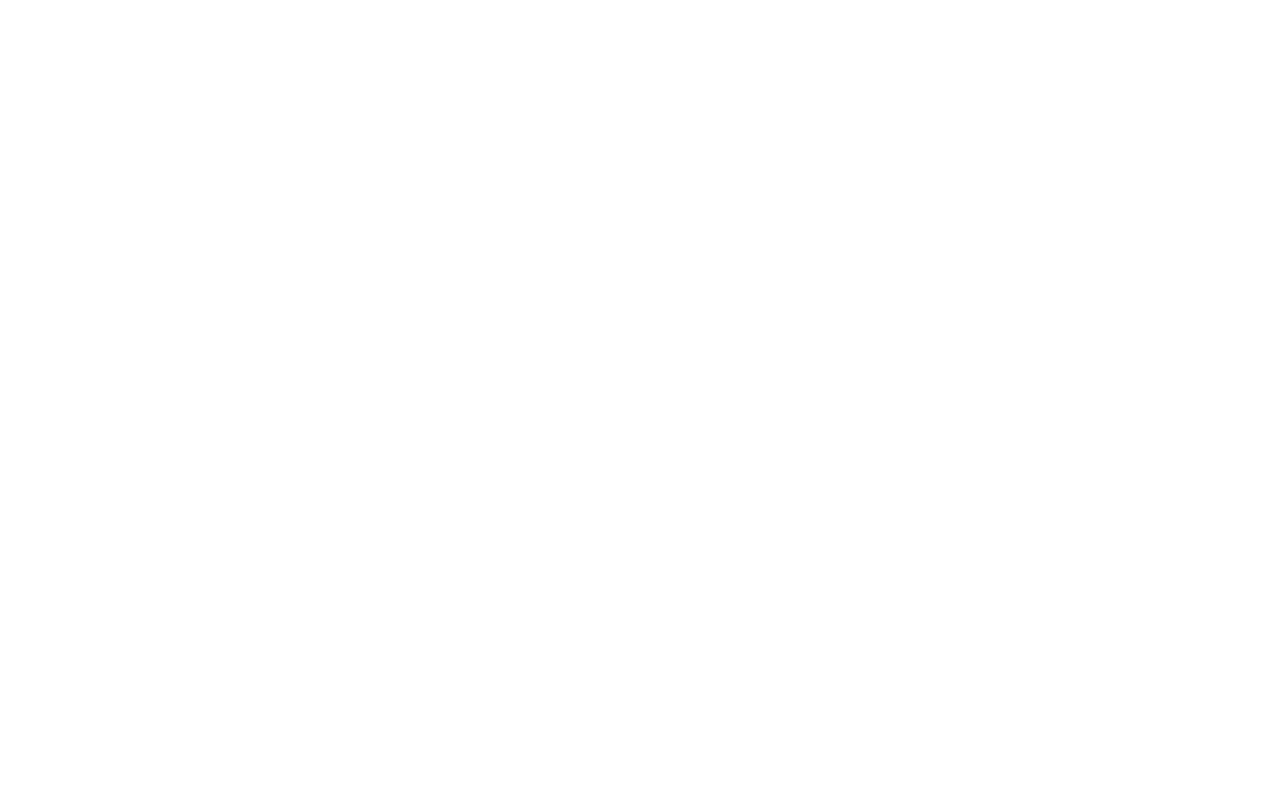
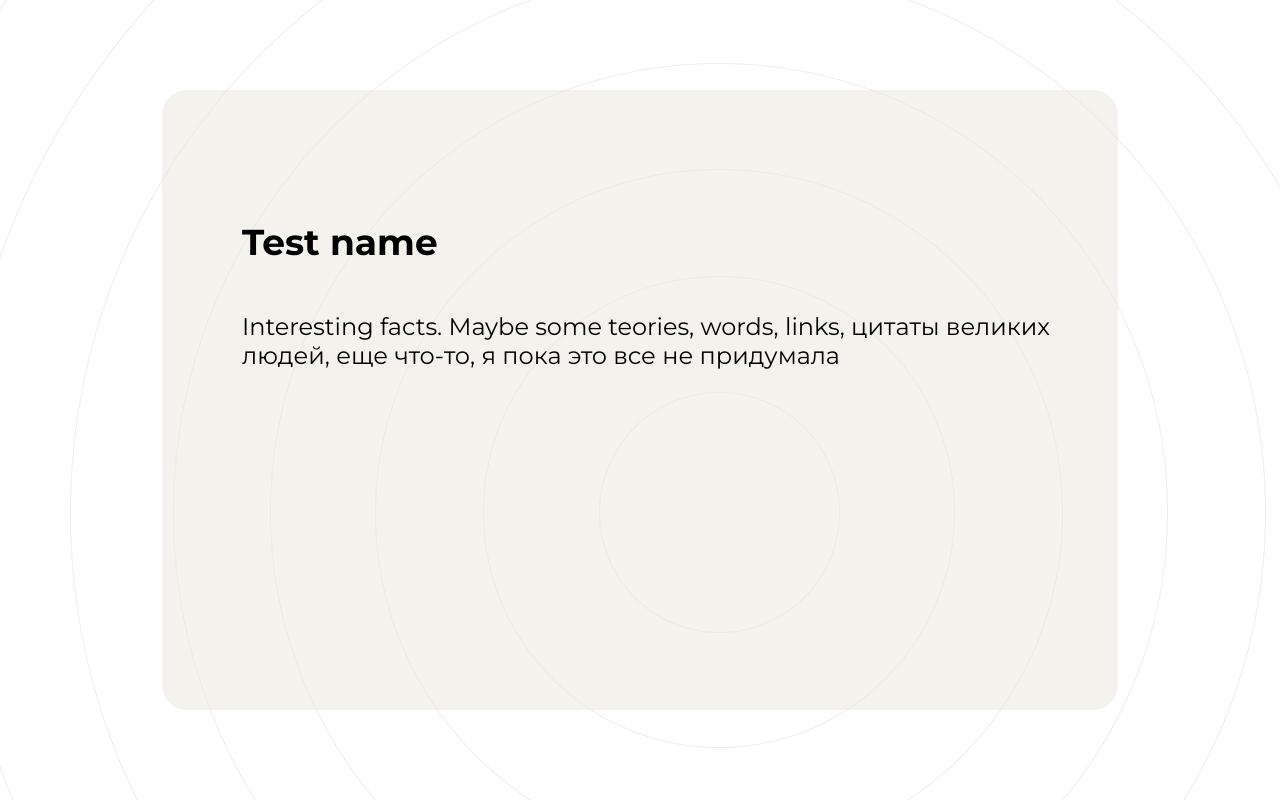
Before and after one commit to L1nk0r/dma-system-frontend, a Vue app: page /test in a window 1280 px wide. Before the commit this address had no page. Built offline with nearby package versions, Linux system fonts and the light colour scheme.

Commit message:
Add get request to get 1 test

```diff
--- a/src/components/ds_test.vue
+++ b/src/components/ds_test.vue
@@ -1,21 +1,58 @@
 <template>
-   <div class="content"></div>
+   <div class="test_content_wrapper">
+      <div class="test_content">
+         <h1>Test name</h1>
+         <p>Interesting facts. Maybe some teories, words, links, цитаты великих людей, еще что-то, я пока это все не придумала</p>
+      </div>
+   </div>
 </template>
 
 <script>
 export default{
+   name: 'dsTest',
    data(){
       return {}
    },
-   props:{
-
-   },
-   methods:{
-
-   }
+   components:{},
+   props:{},
+   methods:{}
 }
 </script>
 
 <style>
+   @import url("https://fonts.googleapis.com/css2?family=Montserrat:wght@100;400;700&display=swap");
 
+   .test_content_wrapper{
+      width: 100%;
+      display: flex;
+      justify-content: center;
+      align-items: center;
+      background-image: url("../assets/background.png");
+      height: 100vh;
+   }
+
+   .test_content{
+      width: 70%;
+      /* border: 1px solid black; */
+      border-radius: 25px;
+      height: 70vh;
+      background: #E9E5DC80;
+      display: flex;
+      padding: 30px;
+      font-family: "Montserrat", sans-serif;
+      flex-direction: column;
+   }
+
+   .test_content h1{
+      margin-left: 50px;
+      margin-top: 100px;
+      font-size: 36px;
+      font-weight: 700;
+   }
+
+   .test_content p{
+      margin-left: 50px;
+      font-size: 24px;
+      font-weight: 400;
+   }
 </style>
--- a/src/components/ds_user_profile.vue
+++ b/src/components/ds_user_profile.vue
@@ -107,7 +107,7 @@
               <h3>Вопросы</h3>
 
               <button class="add_button" @click="add_category()">
-                Добавить категрию
+                Добавить категорию
               </button>
 
               <button
--- a/src/main.js
+++ b/src/main.js
@@ -98,6 +98,19 @@ const store = createStore({
           return error;
         });
     },
+    GET_TEST_FROM_API_BY_ID({commit}, id){
+      return axios(`${this.getters.getServerUrl}/tests/${id}`, {
+        method: "GET",
+      })
+        .then((response) => {
+          commit("", response.data);
+          return response
+        })
+        .catch((error) => {
+          console.log(error);
+          return error;
+        })
+    },
     SET_NEW_TEST(){
       const data = {
         name: this.state.new_test.name,
--- a/src/router/index.js
+++ b/src/router/index.js
@@ -3,6 +3,7 @@ import dsIndex from "@/components/ds_index.vue";
 import dsLogin from "@/components/ds_login.vue";
 import dsReg from "@/components/ds_reg.vue";
 import dsUserProfile from "@/components/ds_user_profile.vue"
+import dsTest from "@/components/ds_test.vue"
 
 const routes = [
    {
@@ -24,6 +25,11 @@ const routes = [
       path: "/tests",
       name: "Tests",
       component: dsUserProfile,
+   },
+   {
+      path: "/test",
+      name: "Test",
+      component: dsTest,
    }
 ];
 
```
